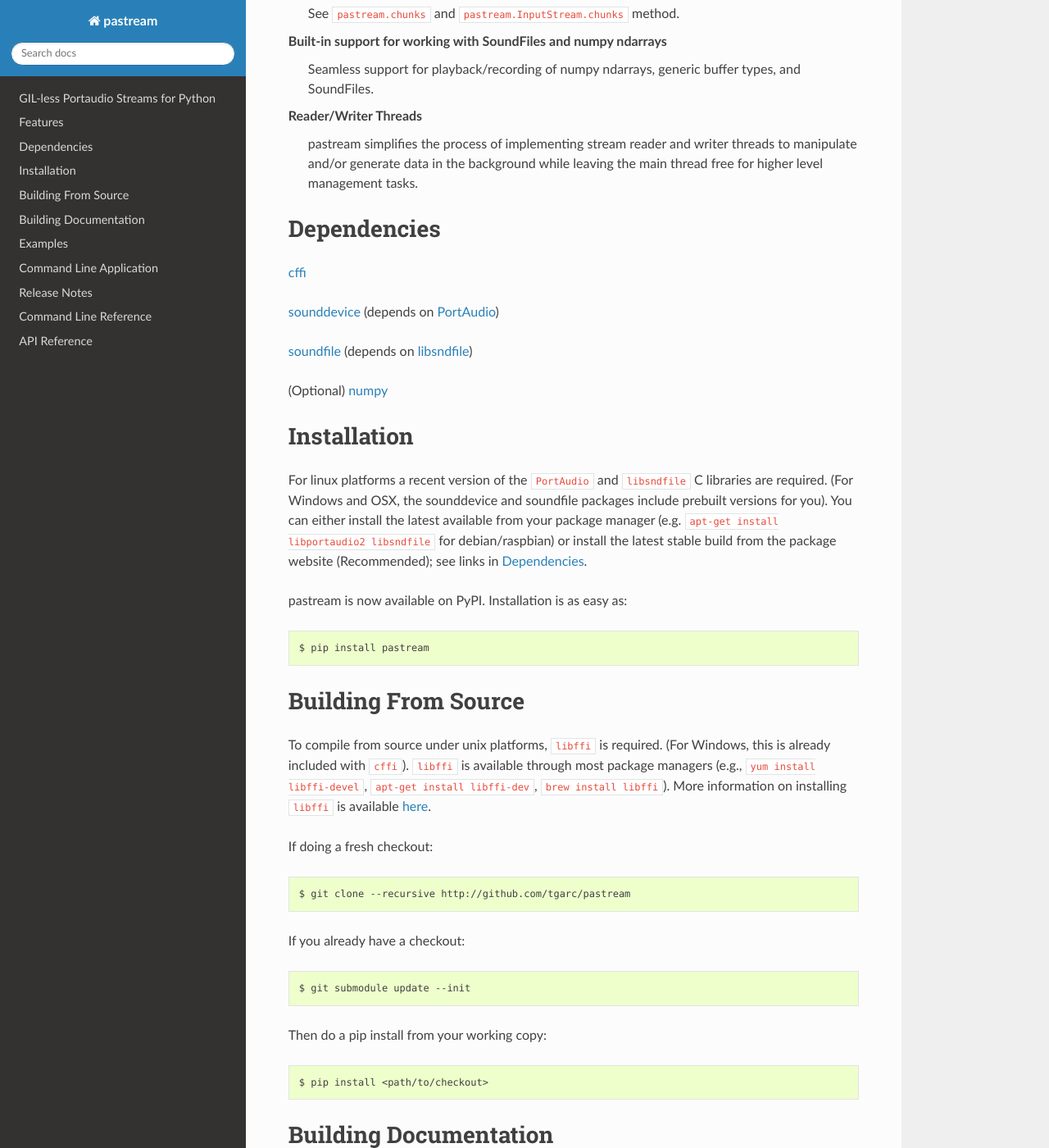
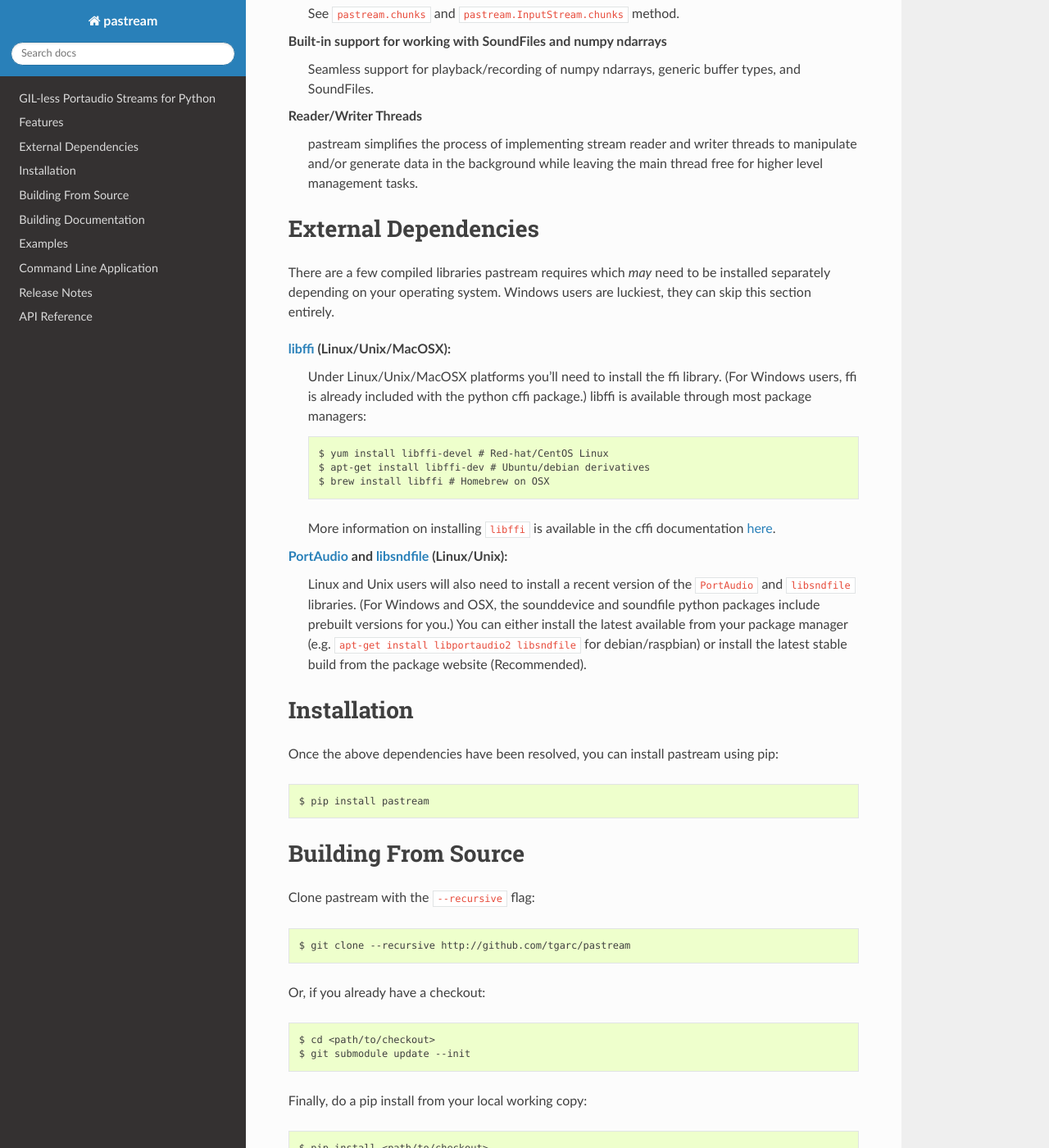
Before and after one commit to tgarc/pastream, a Sphinx documentation site: the page built from docs/index.rst, in a window 1280 px wide and 1400 px high, scrolled down 639 px. Shown: the whole window at 82% size. Built offline with Sphinx 7.4.7 and the Read the Docs theme 2.0.0, drawn with Linux system fonts in a browser that asks for light colours; the version number could not be read and is left out; some of the changed text lies outside the part shown.

Commit message:
docs: drop non-sphinx dependencies; create req file (#5)
- pastream, soundfile, sounddevice, and cffi (as well portaudio/libsndfile) no longer need to be installed in order to generate documentation

- moved docs dependencies into docs/requirements.txt file. This seems clearer
  than the poorly documentated ``pip install .[docs]``; moreover, installing
  from a requirements file doesn't try to install pastream itself.

- updated README reflecting above changes

```diff
--- a/README.rst
+++ b/README.rst
@@ -48,49 +48,55 @@
     the main thread free for higher level management tasks.
 
 
-Dependencies
-============
-`cffi <https://cffi.readthedocs.io/en/latest/>`__
+External Dependencies
+=====================
 
-`sounddevice <http://github.com/spatialaudio/python-sounddevice>`__ (depends on `PortAudio <http://www.portaudio.com>`__)
+There are a few compiled libraries pastream requires which *may* need to be
+installed separately depending on your operating system. Windows users are
+luckiest, they can skip this section entirely.
 
-`soundfile <https://github.com/bastibe/PySoundFile>`__ (depends on `libsndfile <http://www.mega-nerd.com/libsndfile/>`__)
+`libffi <https://sourceware.org/libffi/>`__ (Linux/Unix/MacOSX):
+   Under Linux/Unix/MacOSX platforms you'll need to install the ffi
+   library. (For Windows users, ffi is already included with the python cffi
+   package.)  libffi is available through most package managers::
 
-(Optional) `numpy <http://www.numpy.org/>`__
+     $ yum install libffi-devel # Red-hat/CentOS Linux
+     $ apt-get install libffi-dev # Ubuntu/debian derivatives
+     $ brew install libffi # Homebrew on OSX
+
+   More information on installing ``libffi`` is available in the cffi
+   documentation `here
+   <https://cffi.readthedocs.io/en/latest/installation.html#platform-specific-instructions>`__.
+
+`PortAudio <http://www.portaudio.com>`__ and `libsndfile <http://www.mega-nerd.com/libsndfile/>`__ (Linux/Unix):
+   Linux and Unix users will also need to install a recent version of the
+   ``PortAudio`` and ``libsndfile`` libraries. (For Windows and OSX, the
+   sounddevice and soundfile python packages include prebuilt versions for
+   you.) You can either install the latest available from your package manager
+   (e.g. ``apt-get install libportaudio2 libsndfile`` for debian/raspbian) or
+   install the latest stable build from the package website (Recommended).
 
 
 Installation
 ============
-For linux platforms a recent version of the ``PortAudio`` and ``libsndfile`` C
-libraries are required. (For Windows and OSX, the sounddevice and soundfile
-packages include prebuilt versions for you). You can either install the latest
-available from your package manager (e.g. ``apt-get install libportaudio2
-libsndfile`` for debian/raspbian) or install the latest stable build from the
-package website (Recommended); see links in `Dependencies`_.
-
-pastream is now available on PyPI. Installation is as easy as::
+Once the above dependencies have been resolved, you can install pastream using
+pip::
 
     $ pip install pastream
 
 
 Building From Source
 =====================
-To compile from source under unix platforms, ``libffi`` is required. (For
-Windows, this is already included with ``cffi``). ``libffi`` is available
-through most package managers (e.g., ``yum install libffi-devel``, ``apt-get
-install libffi-dev``, ``brew install libffi``). More information on installing
-``libffi`` is available `here
-<https://cffi.readthedocs.io/en/latest/installation.html#platform-specific-instructions>`__.
-
-If doing a fresh checkout::
+Clone pastream with the ``--recursive`` flag::
 
     $ git clone --recursive http://github.com/tgarc/pastream
 
-If you already have a checkout::
+Or, if you already have a checkout::
 
+    $ cd <path/to/checkout>
     $ git submodule update --init
 
-Then do a pip install from your working copy::
+Finally, do a pip install from your local working copy::
 
     $ pip install <path/to/checkout>
 
@@ -102,17 +108,17 @@
 
 Checkout the repository and cd into it::
 
-    $ git clone --recursive http://github.com/tgarc/pastream
+    $ git clone http://github.com/tgarc/pastream
     $ cd pastream
 
-Install documentation dependencies (while inside the repository root)
+Install documentation dependencies using requirements file::
 
-    $ pip install .[docs]
+    $ pip install -r docs/requirements.txt
 
-Then use the included makefile/make.bat to generate documentation. (Here we
+Then use the included Makefile/make.bat to generate documentation. (Here we
 output to the html format)::
 
-    $ cd pastream/docs
+    $ cd docs
     $ make html
 
 
--- a/docs/conf.py
+++ b/docs/conf.py
@@ -17,15 +17,16 @@
 # add these directories to sys.path here. If the directory is relative to the
 # documentation root, use os.path.abspath to make it absolute, like shown here.
 #
-# import os
-# import sys
-# sys.path.insert(0, '/home/tdos/dev/pastream')
+import os
+import sys
+sys.path.insert(0, os.path.abspath('../src'))
+sys.path.insert(0, os.path.abspath('.'))
 
 # -- General configuration ------------------------------------------------
 
 # If your documentation needs a minimal Sphinx version, state it here.
 #
-# needs_sphinx = '1.0'
+needs_sphinx = '1.3'
 
 # Add any Sphinx extension module names here, as strings. They can be
 # extensions coming with Sphinx (named 'sphinx.ext.*') or your custom
@@ -35,11 +36,10 @@
               'sphinx.ext.viewcode',
               'sphinx.ext.napoleon',
               'sphinx.ext.intersphinx',
-              'sphinxarg.ext',
+#              'sphinxarg.ext',
 ]
 
 
-import sys
 if sys.version_info.major < 3:
     try:
         import rst2pdf
@@ -48,7 +48,6 @@
     else:
         del rst2pdf
         extensions.append('rst2pdf.pdfbuilder')
-del sys
 
 # Add any paths that contain templates here, relative to this directory.
 templates_path = ['_templates']
@@ -71,11 +70,21 @@
 # |version| and |release|, also used in various other places throughout the
 # built documents.
 #
+import fake_pastream
+import fake_sounddevice
+import fake_soundfile
+import fake_cffi
+sys.modules['_py_pastream'] = sys.modules['fake_pastream']
+sys.modules['soundfile'] = sys.modules['fake_soundfile']
+sys.modules['sounddevice'] = sys.modules['fake_sounddevice']
+sys.modules['cffi'] = sys.modules['fake_cffi']
+
+# The short X.Y version.
+# version = pastream.__version__
+# The full version, including alpha/beta/rc tags.
 import pastream
-# The short X.Y version.
-version = pastream.__version__
-# The full version, including alpha/beta/rc tags.
 release = pastream.__version__
+del pastream
 
 # The language for content autogenerated by Sphinx. Refer to documentation
 # for a list of supported languages.
--- /dev/null
+++ b/docs/fake_cffi.py
@@ -0,0 +1,18 @@
+"""Mock module for Sphinx autodoc."""
+
+
+class FFI(object):
+
+    def cdef(self, _):
+        pass
+
+    def dlopen(self, _):
+        return self
+
+    def string(self, _):
+        return b'not implemented'
+
+    def sf_version_string(self):
+        return NotImplemented
+
+    SFC_GET_FORMAT_INFO = NotImplemented
--- /dev/null
+++ b/docs/fake_pastream.py
@@ -0,0 +1,13 @@
+"""Mock module for Sphinx autodoc."""
+
+
+class ffi(object):
+    NULL = NotImplemented
+
+ffi = ffi()
+
+
+class FakeLibrary(object):
+    paInputOverflow = paInputUnderflow = paOutputOverflow = paOutputUnderflow = NotImplemented
+
+lib = FakeLibrary()
--- /dev/null
+++ b/docs/fake_sounddevice.py
@@ -0,0 +1,2 @@
+"""Mock module for Sphinx autodoc."""
+_StreamBase = object
--- /dev/null
+++ b/docs/fake_soundfile.py
@@ -0,0 +1 @@
+"""Mock module for Sphinx autodoc."""
--- a/docs/index.rst
+++ b/docs/index.rst
@@ -10,14 +10,15 @@
 .. include:: ../CHANGELOG.rst
 
 
-Command Line Reference
-==========================
+..
+   Command Line Reference
+   ==========================
 
-.. argparse::
-   :module: pastream
-   :func: _get_parser
-   :prog: pastream
-   :nodescription:
+   .. argparse::
+      :module: pastream
+      :func: _get_parser
+      :prog: pastream
+      :nodescription:
 
 
 API Reference
--- /dev/null
+++ b/docs/requirements.txt
@@ -0,0 +1,4 @@
+sphinx>=1.3
+sphinx_rtd_theme
+#sphinx-argparse
+pa-ringbuffer>=0.1.2
--- a/setup.py
+++ b/setup.py
@@ -37,7 +37,7 @@
       extras_require={
           'tests': test_deps,
           'examples': ['numpy', 'matplotlib'],
-          'docs': ['sphinx', 'sphinx_rtd_theme', 'sphinx-argparse']
+          'docs': open(os.path.join(dirname, 'docs', 'requirements.txt')).readlines(),
       },
       classifiers=[
           'License :: OSI Approved :: MIT License',
```
Also changed, not shown: 1 other file.
